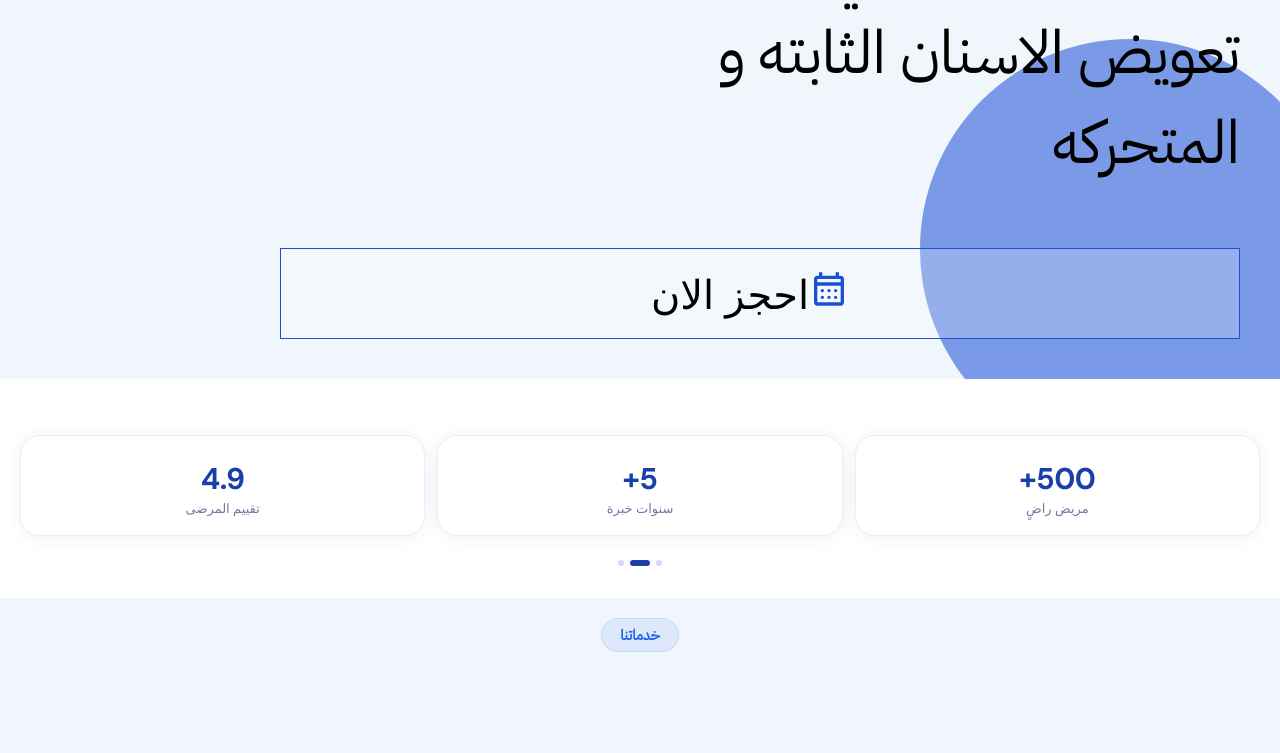
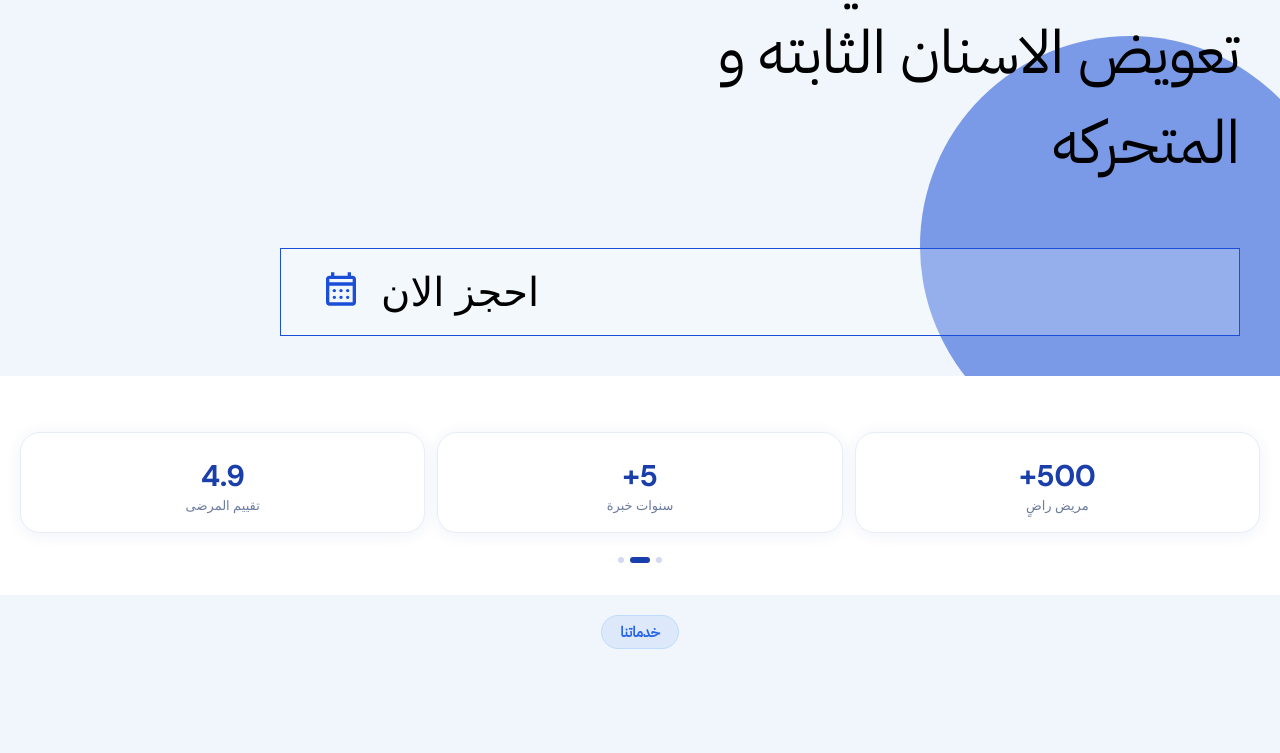
Before and after one commit to Mar-Devs/Dentistry-Website, a React (Vite) app: page / in a window 1280 px wide. Shown: the part 990-1743 px from the top of the page. Built offline with nearby package versions, Linux system fonts and the light colour scheme.

Commit message:
more bug fixes

```diff
--- a/src/home.css
+++ b/src/home.css
@@ -7,17 +7,6 @@ html {
   flex-direction: column;
   animation: rootSlideIn 1.5s;
 }
-
-/* #home{
-  background:
-  radial-gradient(ellipse 80% 60% at 70% 40%, #DBEAFE 0%, transparent 65%),
-  radial-gradient(ellipse 50% 40% at 20% 80%, #EFF6FF 0%, transparent 60%),
-  #ffffff;
-} */
-
-/* =============================================
-   Dental Clinic Hero — Background CSS
-   ============================================= */
 
 #home {
   background-color: #f0f6fb; /* light blue-white base */
@@ -92,6 +81,9 @@ html {
   padding: 1rem;
   width: 80%;
   align-self: center;
+  display: flex;
+  flex-direction: row-reverse;
+  color: black;
 }
 
 .home-body-right button {
```
